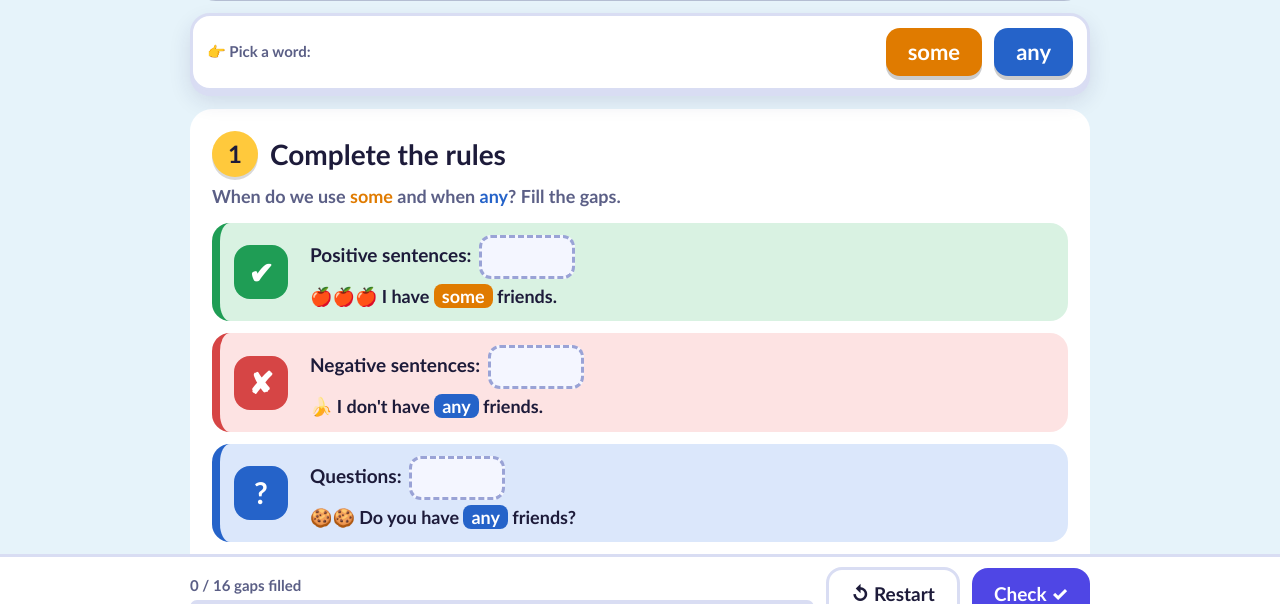
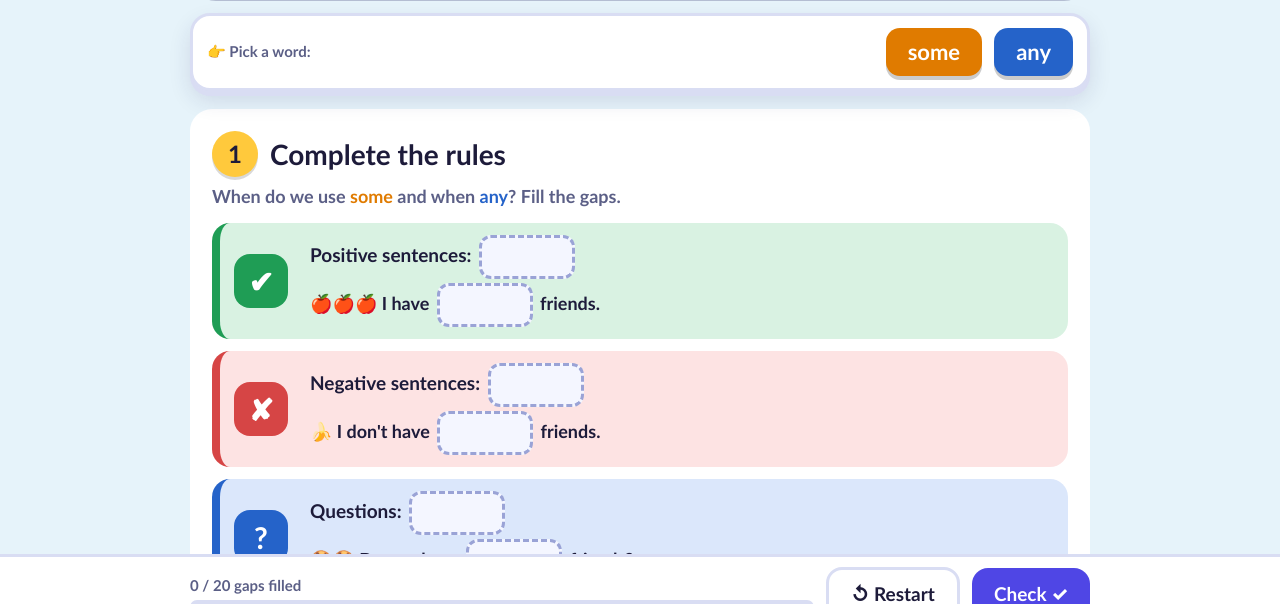
Before and after one commit to jomayer2204-sys/some-any, a plain HTML site: page index.html in a window 1280 px wide. Shown: the part 169-773 px from the top of the page. Drawn offline with Linux system fonts and the light colour scheme.

Commit message:
Aufgabe 1: auch Beispielsätze mit Lücken
Co-Authored-By: Claude Sonnet 5.5 <noreply@anthropic.com>

```diff
--- a/index.html
+++ b/index.html
@@ -132,16 +132,16 @@ p{margin:0}
     <div class="rules">
       <div class="rule pos"><div class="ic">✔</div><div>
         <div class="lead">Positive sentences: <span class="gap" data-a="some" data-g="rule"></span></div>
-        <div class="ex">🍎🍎🍎 I have <b class="some">some</b> friends.</div></div></div>
+        <div class="ex">🍎🍎🍎 I have <span class="gap" data-a="some" data-g="rule"></span> friends.</div></div></div>
       <div class="rule neg"><div class="ic">✘</div><div>
         <div class="lead">Negative sentences: <span class="gap" data-a="any" data-g="rule"></span></div>
-        <div class="ex">🍌 I don't have <b class="any">any</b> friends.</div></div></div>
+        <div class="ex">🍌 I don't have <span class="gap" data-a="any" data-g="rule"></span> friends.</div></div></div>
       <div class="rule que"><div class="ic">?</div><div>
         <div class="lead">Questions: <span class="gap" data-a="any" data-g="rule"></span></div>
-        <div class="ex">🍪🍪 Do you have <b class="any">any</b> friends?</div></div></div>
+        <div class="ex">🍪🍪 Do you have <span class="gap" data-a="any" data-g="rule"></span> friends?</div></div></div>
       <div class="rule off"><div class="ic">!</div><div>
         <div class="lead">Offers and requests: <span class="gap" data-a="some" data-g="rule"></span></div>
-        <div class="ex">🥛 Would you like <b class="some">some</b> tea?</div></div></div>
+        <div class="ex">🥛 Would you like <span class="gap" data-a="some" data-g="rule"></span> tea?</div></div></div>
     </div>
     <div class="tip">💡 We use <b class="some">some</b> and <b class="any">any</b> with <b>plural nouns</b> (apples, cookies) and <b>uncountable nouns</b> (milk, water, bread).<br>
       Meaning: <b class="some">some</b> = einige, ein paar, etwas &nbsp;·&nbsp; <b class="any">any</b> = keine, irgendwelche</div>
```
